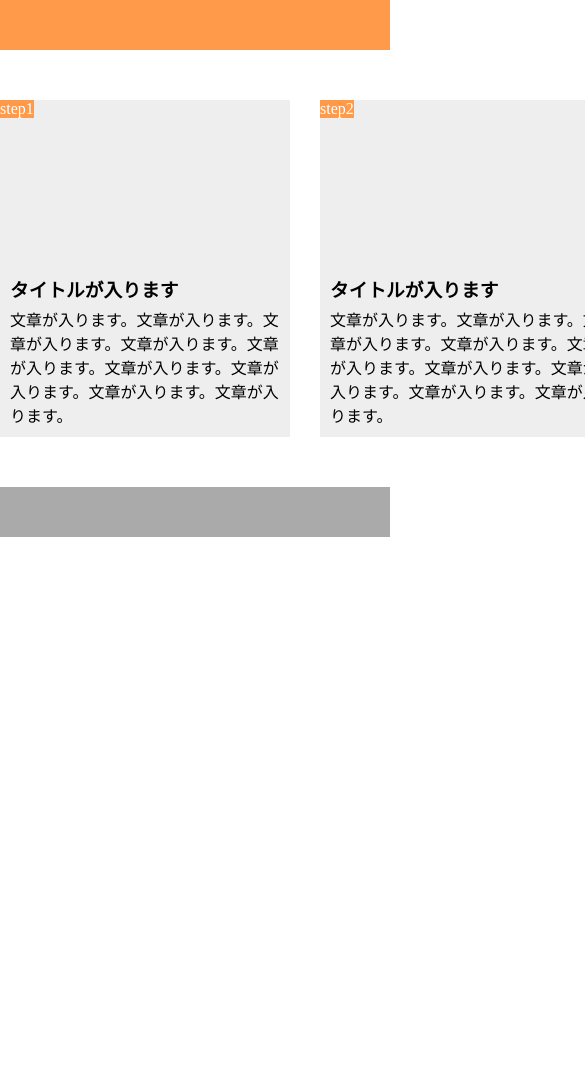
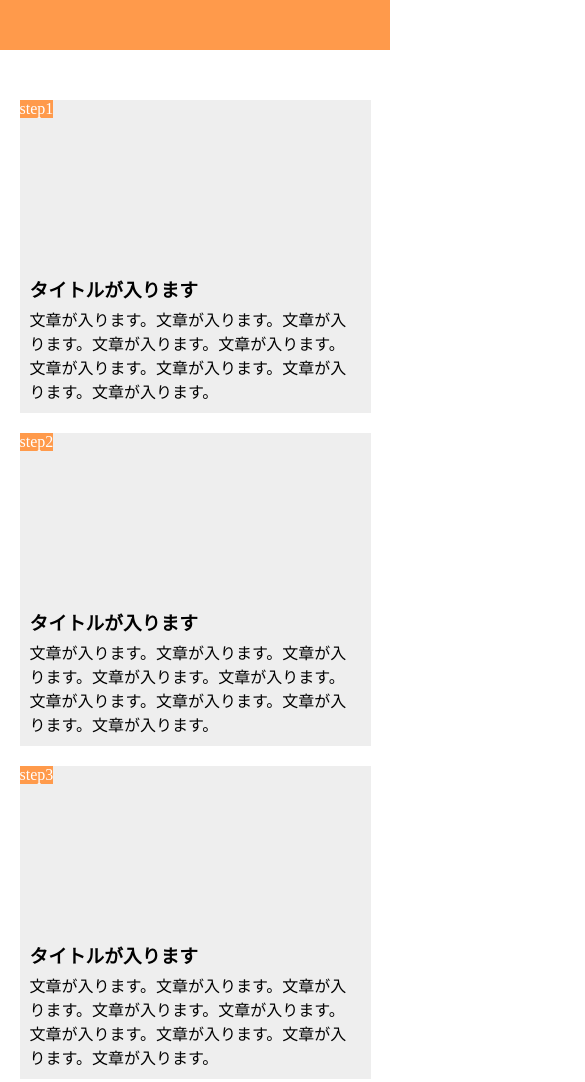
Before and after one commit to kuroyuma/chapter1-10, a plain HTML site: page index.html in a window 390 px wide. Shown: the top 1082 px of the page, 585 px wide, since content can reach past the window. Before the commit the page ends 844 px from the top, so only its background shows below. Drawn offline with Linux system fonts and the light colour scheme.

Commit message:
[finish]1-10

```diff
--- a/style.css
+++ b/style.css
@@ -65,3 +65,21 @@ footer{
   background-color: #AAAAAA;
   height: 50px;
 }
+
+@media screen and (max-width: 768px){
+
+  main{
+    width: 100%;
+    display: block;
+  }
+
+  .step-box{
+    width: 90%;
+    margin: 0 auto 20px;
+  }
+
+  .step-box:last-child{
+    margin-bottom: 0;
+  }
+
+}
```
